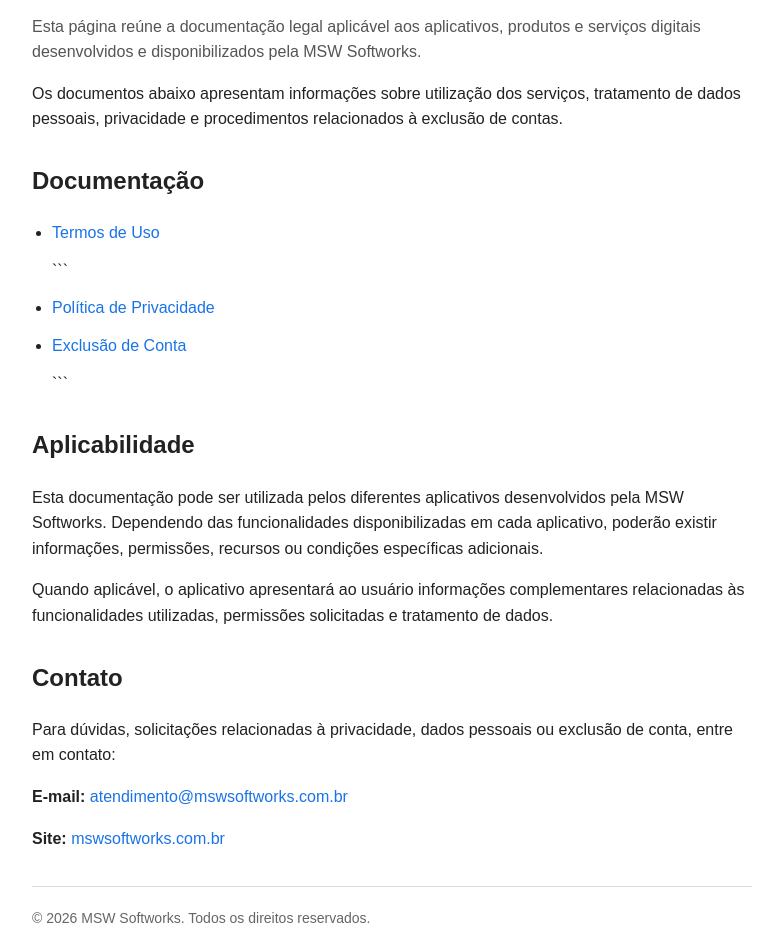
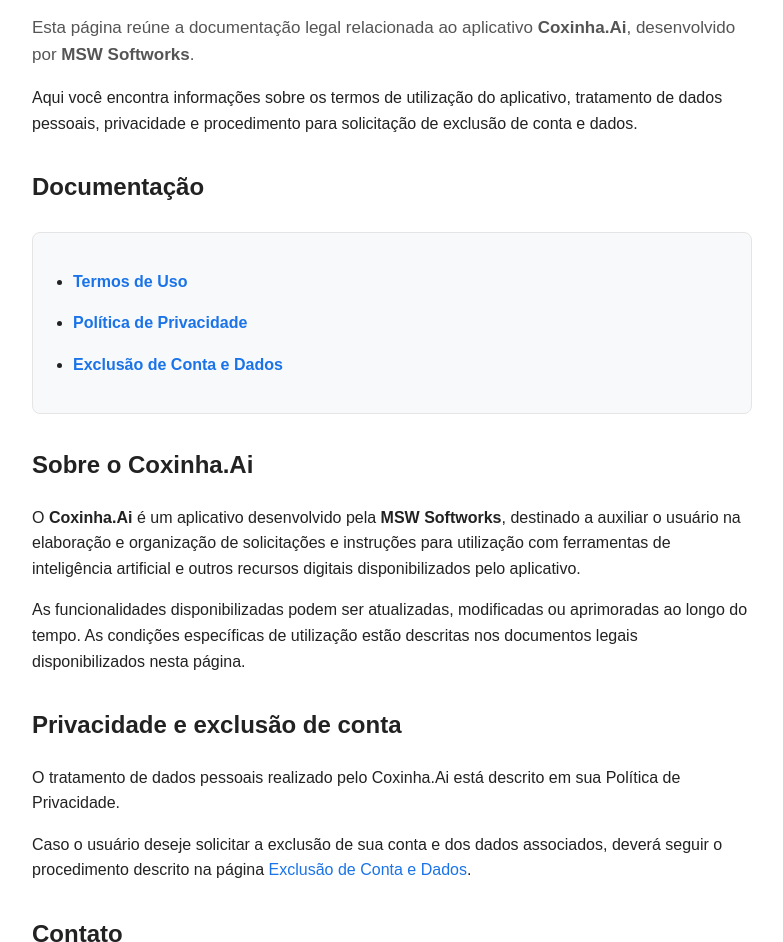
Before and after one commit to fernandof46/Dados_Legais, a plain HTML site: page index.html in a window 1280 px wide. Shown: the part 139-1081 px from the top of the page, without its empty margins (248-1031 px from the left). Drawn offline with Linux system fonts and the light colour scheme.

Commit message:
Revise index.html for Coxinha.Ai branding and content
Updated the title and description for the Coxinha.Ai application. Modified various elements for better clarity and organization.

````diff
--- a/index.html
+++ b/index.html
@@ -1,15 +1,14 @@
 <!DOCTYPE html>
-
 <html lang="pt-BR">
 <head>
   <meta charset="UTF-8" />
   <meta name="viewport" content="width=device-width, initial-scale=1.0" />
 
-  <title>MSW Softworks - Área Legal</title>
+  <title>Coxinha.Ai — Área Legal</title>
 
   <meta
     name="description"
- content="Documentação legal dos aplicativos e serviços desenvolvidos pela MSW Softworks."
+    content="Documentação legal do aplicativo Coxinha.Ai, desenvolvido por MSW Softworks."
   />
 
   <style>
@@ -27,16 +26,18 @@
       background: #fff;
       padding: 40px;
       border-radius: 10px;
-      box-shadow: 0 2px 10px rgba(0,0,0,0.08);
+      box-shadow: 0 2px 10px rgba(0, 0, 0, 0.08);
     }
 
     h1 {
       margin-top: 0;
       color: #111;
+      font-size: 32px;
     }
 
     h2 {
-      margin-top: 30px;
+      margin-top: 32px;
+      color: #222;
     }
 
     ul {
@@ -44,7 +45,7 @@
     }
 
     li {
-      margin: 12px 0;
+      margin: 14px 0;
     }
 
     a {
@@ -58,6 +59,23 @@
 
     .description {
       color: #555;
+      font-size: 17px;
+    }
+
+    .documents {
+      margin-top: 25px;
+      padding: 20px;
+      background: #f8f9fa;
+      border-radius: 8px;
+      border: 1px solid #e5e5e5;
+    }
+
+    .documents li {
+      margin: 16px 0;
+    }
+
+    .documents a {
+      font-weight: bold;
     }
 
     footer {
@@ -68,29 +86,28 @@
       color: #666;
     }
   </style>
-
 </head>
 
 <body>
 
 <main>
 
-  <h1>MSW Softworks — Área Legal</h1>
+  <h1>Coxinha.Ai — Área Legal</h1>
 
   <p class="description">
-    Esta página reúne a documentação legal aplicável aos aplicativos,
-    produtos e serviços digitais desenvolvidos e disponibilizados pela
-    MSW Softworks.
+    Esta página reúne a documentação legal relacionada ao aplicativo
+    <strong>Coxinha.Ai</strong>, desenvolvido por <strong>MSW Softworks</strong>.
   </p>
 
   <p>
-    Os documentos abaixo apresentam informações sobre utilização dos
-    serviços, tratamento de dados pessoais, privacidade e procedimentos
-    relacionados à exclusão de contas.
+    Aqui você encontra informações sobre os termos de utilização do
+    aplicativo, tratamento de dados pessoais, privacidade e procedimento
+    para solicitação de exclusão de conta e dados.
   </p>
 
   <h2>Documentação</h2>
 
+  <div class="documents">
     <ul>
       <li>
         <a href="termos.html">
@@ -98,7 +115,6 @@
         </a>
       </li>
 
-```
       <li>
         <a href="privacidade.html">
           Política de Privacidade
@@ -107,33 +123,46 @@
 
       <li>
         <a href="exclusao.html">
-    Exclusão de Conta
+          Exclusão de Conta e Dados
         </a>
       </li>
-```
+    </ul>
+  </div>
 
-  </ul>
-
-  <h2>Aplicabilidade</h2>
+  <h2>Sobre o Coxinha.Ai</h2>
 
   <p>
-    Esta documentação pode ser utilizada pelos diferentes aplicativos
-    desenvolvidos pela MSW Softworks. Dependendo das funcionalidades
-    disponibilizadas em cada aplicativo, poderão existir informações,
-    permissões, recursos ou condições específicas adicionais.
+    O <strong>Coxinha.Ai</strong> é um aplicativo desenvolvido pela
+    <strong>MSW Softworks</strong>, destinado a auxiliar o usuário na
+    elaboração e organização de solicitações e instruções para utilização
+    com ferramentas de inteligência artificial e outros recursos digitais
+    disponibilizados pelo aplicativo.
   </p>
 
   <p>
-    Quando aplicável, o aplicativo apresentará ao usuário informações
-    complementares relacionadas às funcionalidades utilizadas, permissões
-    solicitadas e tratamento de dados.
+    As funcionalidades disponibilizadas podem ser atualizadas, modificadas
+    ou aprimoradas ao longo do tempo. As condições específicas de utilização
+    estão descritas nos documentos legais disponibilizados nesta página.
+  </p>
+
+  <h2>Privacidade e exclusão de conta</h2>
+
+  <p>
+    O tratamento de dados pessoais realizado pelo Coxinha.Ai está descrito em
+    sua Política de Privacidade.
+  </p>
+
+  <p>
+    Caso o usuário deseje solicitar a exclusão de sua conta e dos dados
+    associados, deverá seguir o procedimento descrito na página
+    <a href="exclusao.html">Exclusão de Conta e Dados</a>.
   </p>
 
   <h2>Contato</h2>
 
   <p>
     Para dúvidas, solicitações relacionadas à privacidade, dados pessoais
-    ou exclusão de conta, entre em contato:
+    ou exclusão de conta, entre em contato com a MSW Softworks:
   </p>
 
   <p>
@@ -145,13 +174,23 @@
 
   <p>
     <strong>Site:</strong>
-    <a href="https://mswsoftworks.com.br/contato/" target="_blank">
+    <a
+      href="https://mswsoftworks.com.br/contato/"
+      target="_blank"
+      rel="noopener noreferrer"
+    >
       mswsoftworks.com.br
     </a>
   </p>
 
   <footer>
+    <p>
+      Coxinha.Ai é um aplicativo desenvolvido por MSW Softworks.
+    </p>
+
+    <p>
       © 2026 MSW Softworks. Todos os direitos reservados.
+    </p>
   </footer>
 
 </main>
````
Lines whose indentation alone changed are shown as unchanged.
